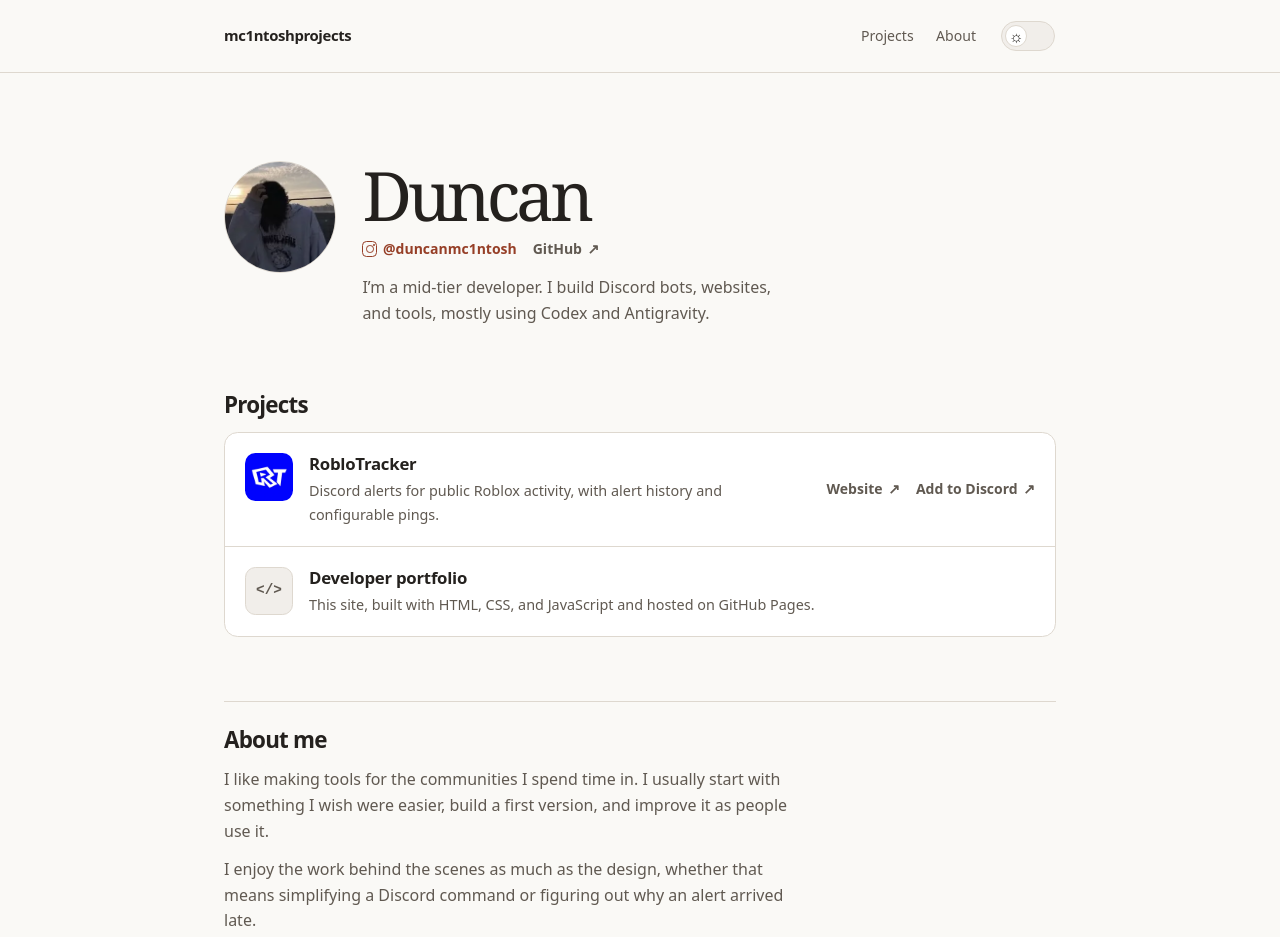
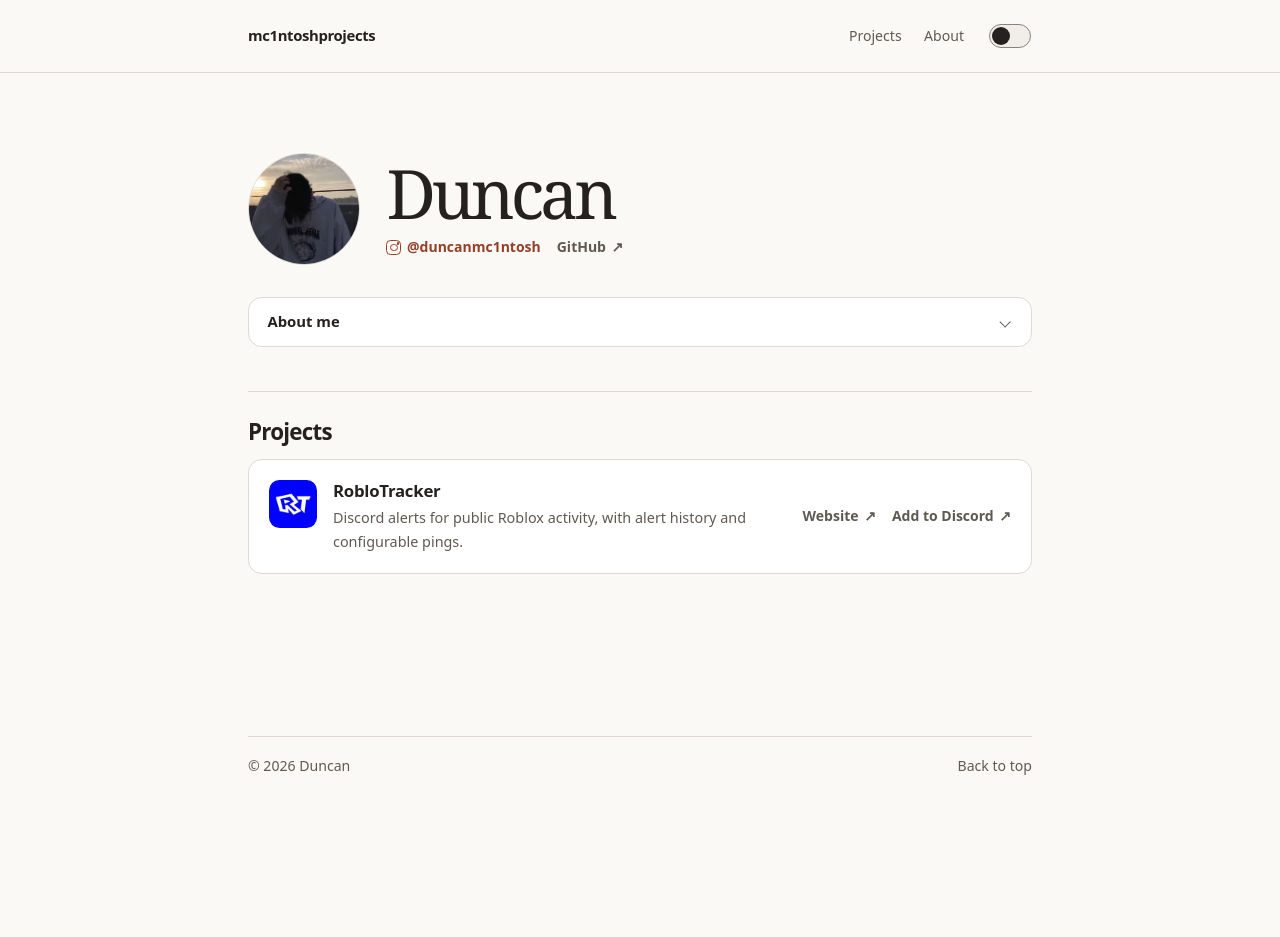
Before and after one commit to mc1ntoshprojects/mc1ntoshprojects.github.io, a plain HTML site: page index.html in a window 1280 px wide. Shown: the top 937 px of the page. After the commit the page ends 800 px from the top, so only its background shows below. Drawn offline with Linux system fonts and the light colour scheme.

Commit message:
Simplify profile with an expandable bio

```diff
--- a/index.html
+++ b/index.html
@@ -6,9 +6,9 @@
   <meta name="description" content="Duncan’s developer portfolio. Browse projects, including RobloTracker, and learn how they’re built.">
   <link rel="canonical" href="https://mc1ntoshprojects.github.io/">
   <link rel="icon" href="assets/profile.webp" type="image/webp">
-  <script src="theme.js?v=profile-refresh"></script>
-  <link rel="stylesheet" href="site.css?v=profile-refresh">
-  <title>Duncan | Developer portfolio</title>
+  <script src="theme.js?v=profile-details"></script>
+  <link rel="stylesheet" href="site.css?v=profile-details">
+  <title>Duncan | Projects</title>
 </head>
 <body>
   <a class="skip" href="#main">Skip to content</a>
@@ -20,9 +20,7 @@
         <a href="#about">About</a>
       </nav>
       <button class="theme-switch" type="button" role="switch" aria-label="Dark mode" aria-checked="false" hidden>
-        <span class="theme-track" aria-hidden="true">
-          <span class="theme-thumb"><span class="theme-sun">☼</span><span class="theme-moon">☾</span></span>
-        </span>
+        <span class="theme-track" aria-hidden="true"></span>
       </button>
     </div>
   </header>
@@ -35,13 +33,20 @@
           <a class="username" href="https://www.instagram.com/duncanmc1ntosh/"><span class="instagram-icon" aria-hidden="true"></span> @duncanmc1ntosh</a>
           <a href="https://github.com/mc1ntoshprojects">GitHub <span aria-hidden="true">↗</span></a>
         </div>
-        <p>I’m a mid-tier developer. I build Discord bots, websites, and tools, mostly using Codex and Antigravity.</p>
       </div>
     </section>
 
+    <details class="bio">
+      <summary>About me</summary>
+      <div class="bio-copy" id="about">
+        <p>I’m a mid-tier developer. I build Discord bots, websites, and tools, mostly using Codex and Antigravity.</p>
+        <p>I like building for the communities I’m part of. I usually start with something I wish were easier and improve it as people use it.</p>
+        <p>I enjoy the work behind the scenes as much as the design, whether that means simplifying a Discord command or figuring out why an alert arrived late.</p>
+      </div>
+    </details>
+
     <section class="projects" id="projects" aria-labelledby="projects-title">
       <header class="section-head"><h2 id="projects-title">Projects</h2></header>
-      <div class="project-list">
       <article class="project" aria-labelledby="rt-title">
         <img class="project-icon" src="assets/rt-logo.webp" alt="" width="48" height="48">
         <div class="project-copy">
@@ -53,20 +58,6 @@
           <a href="https://roblotracker.github.io/install/">Add to Discord <span aria-hidden="true">↗</span></a>
         </div>
       </article>
-        <article class="project" aria-labelledby="portfolio-title">
-          <span class="project-icon portfolio-icon" aria-hidden="true">&lt;/&gt;</span>
-          <div class="project-copy">
-            <h3 id="portfolio-title">Developer portfolio</h3>
-            <p>This site, built with HTML, CSS, and JavaScript and hosted on GitHub Pages.</p>
-          </div>
-        </article>
-      </div>
-    </section>
-
-    <section class="about" id="about" aria-labelledby="about-title">
-      <header class="section-head"><h2 id="about-title">About me</h2></header>
-      <p>I like making tools for the communities I spend time in. I usually start with something I wish were easier, build a first version, and improve it as people use it.</p>
-      <p>I enjoy the work behind the scenes as much as the design, whether that means simplifying a Discord command or figuring out why an alert arrived late.</p>
     </section>
   </main>
   <footer class="wrap footer">
--- a/site.css
+++ b/site.css
@@ -7,14 +7,14 @@
   --muted: light-dark(#605951, #c5bdb2);
   --border: light-dark(#ded8cf, #484039);
   --accent: light-dark(#963f27, #f1ae93);
-  --selection: light-dark(#f5e5dc, #4b322a);
-  --width: 52rem;
+  --switch-edge: light-dark(#8a837c, #90877c);
+  --width: 49rem;
   font: 100%/1.6 system-ui, sans-serif;
 }
 :root[data-theme="light"] { color-scheme: light; }
 :root[data-theme="dark"] { color-scheme: dark; }
 * { box-sizing: border-box; }
-body { margin: 0; background: var(--background); color: var(--ink); }
+body { display: grid; grid-template-rows: auto 1fr auto; min-height: 100vh; margin: 0; background: var(--background); color: var(--ink); }
 p, h1, h2, h3 { margin: 0; }
 a { color: var(--accent); text-underline-offset: .2em; }
 :focus-visible { outline: 2px solid var(--accent); outline-offset: 4px; }
@@ -32,7 +32,7 @@ section[id] { scroll-margin-top: 1.5rem; }
 .theme-switch:not([hidden]) {
   display: grid;
   place-items: center;
-  min-width: 3.5rem;
+  min-width: 2.75rem;
   min-height: 2.75rem;
   padding: 0;
   border: 0;
@@ -43,43 +43,36 @@ section[id] { scroll-margin-top: 1.5rem; }
 .theme-track {
   display: flex;
   align-items: center;
-  width: 3.375rem;
-  height: 1.875rem;
-  padding: .1875rem;
-  border: 1px solid var(--border);
+  width: 2.625rem;
+  height: 1.5rem;
+  padding: .125rem;
+  border: 1px solid var(--switch-edge);
   border-radius: inherit;
   background: var(--raised);
 }
 .theme-switch:hover .theme-track { border-color: var(--accent); }
-.theme-thumb {
-  display: grid;
-  place-items: center;
-  width: 1.375rem;
-  height: 1.375rem;
-  border: 1px solid var(--border);
+.theme-track::after {
+  content: "";
+  width: 1.125rem;
+  height: 1.125rem;
   border-radius: 50%;
-  background: var(--surface);
-  color: var(--ink);
-  font: 1rem/1 "Segoe UI Symbol", system-ui, sans-serif;
+  background: var(--ink);
 }
-.theme-moon, .theme-switch[aria-checked="true"] .theme-sun { display: none; }
-.theme-switch[aria-checked="true"] .theme-moon { display: block; }
-.theme-switch[aria-checked="true"] .theme-thumb {
-  transform: translateX(1.5rem);
-  background: var(--selection);
-  color: var(--accent);
+.theme-switch[aria-checked="true"] .theme-track { background: var(--ink); }
+.theme-switch[aria-checked="true"] .theme-track::after {
+  transform: translateX(1.125rem);
+  background: var(--background);
 }
 @media (prefers-reduced-motion: no-preference) {
-  .theme-thumb { transition: transform .18s ease; }
+  .theme-track::after { transition: transform .18s ease; }
 }
 
-.layout { padding-block: clamp(2.75rem, 8vw, 5.5rem) 4rem; }
-.profile { display: grid; grid-template-columns: auto minmax(0, 1fr); align-items: start; gap: 1.65rem; }
+.layout { padding-block: clamp(2.75rem, 8vw, 5rem) 4rem; }
+.profile { display: grid; grid-template-columns: auto minmax(0, 1fr); align-items: center; gap: 1.65rem; }
 .avatar { display: block; object-fit: cover; border-radius: 50%; border: 1px solid var(--border); }
 h1 { font-family: Georgia, "Times New Roman", serif; font-weight: 500; font-size: clamp(2.7rem, 7vw, 4.25rem); line-height: 1; letter-spacing: -.06em; }
 h2 { font-size: 1.4rem; font-weight: 650; line-height: 1.25; letter-spacing: -.035em; }
 h3 { font-size: 1.05rem; line-height: 1.3; letter-spacing: -.015em; }
-.profile-copy > p { max-width: 45ch; margin-top: .95rem; color: var(--muted); }
 .profile-links, .project-links { display: flex; flex-wrap: wrap; align-items: center; gap: .35rem 1rem; }
 .profile-links { margin-top: .55rem; }
 .profile-links a, .project-links a {
@@ -97,20 +90,66 @@ h3 { font-size: 1.05rem; line-height: 1.3; letter-spacing: -.015em; }
 .instagram-icon::before { content: ""; width: .35rem; height: .35rem; border: 1.4px solid currentColor; border-radius: 50%; }
 .instagram-icon::after { content: ""; width: .13rem; height: .13rem; position: absolute; top: .1rem; right: .1rem; border-radius: 50%; background: currentColor; }
 
-.projects, .about { margin-top: clamp(2.75rem, 7vw, 4rem); }
+.bio { margin-top: 2rem; border: 1px solid var(--border); border-radius: .85rem; background: var(--surface); }
+.bio summary {
+  display: flex;
+  justify-content: space-between;
+  align-items: center;
+  min-height: 3rem;
+  gap: 1rem;
+  padding: .75rem 1.15rem;
+  border-radius: inherit;
+  list-style: none;
+  font-size: .93rem;
+  font-weight: 650;
+  cursor: pointer;
+}
+.bio summary::-webkit-details-marker { display: none; }
+.bio summary:hover { background: var(--raised); }
+.bio summary::after {
+  content: "";
+  display: block;
+  width: .45rem;
+  height: .45rem;
+  margin-right: .2rem;
+  border-right: 1.5px solid var(--muted);
+  border-bottom: 1.5px solid var(--muted);
+  transform: rotate(45deg);
+}
+.bio[open] summary::after { transform: rotate(225deg); }
+.bio-copy { padding: 1rem 1.15rem 1.2rem; border-top: 1px solid var(--border); scroll-margin-top: 4rem; }
+.bio-copy p { max-width: 63ch; color: var(--muted); }
+.bio-copy p + p { margin-top: .75rem; }
+@media (prefers-reduced-motion: no-preference) {
+  .bio summary::after { transition: transform .18s ease; }
+  @supports (interpolate-size: allow-keywords) and selector(::details-content) {
+    .bio::details-content {
+      interpolate-size: allow-keywords;
+      height: 0;
+      overflow: clip;
+      transition: height .22s ease, content-visibility .22s allow-discrete;
+    }
+    .bio[open]::details-content { height: auto; }
+  }
+}
+
+.projects { margin-top: clamp(2rem, 5vw, 2.75rem); padding-top: 1.6rem; border-top: 1px solid var(--border); }
 .section-head { margin-bottom: .85rem; }
-.project-list { background: var(--surface); border: 1px solid var(--border); border-radius: .85rem; }
-.project { display: grid; grid-template-columns: 3rem minmax(0, 1fr) auto; gap: .35rem 1rem; align-items: start; padding: 1.25rem; }
-.project + .project { border-top: 1px solid var(--border); }
+.project {
+  display: grid;
+  grid-template-columns: 3rem minmax(0, 1fr) auto;
+  gap: .35rem 1rem;
+  align-items: start;
+  padding: 1.25rem;
+  border: 1px solid var(--border);
+  border-radius: .85rem;
+  background: var(--surface);
+}
 .project-icon { display: block; width: 3rem; height: 3rem; border-radius: .65rem; }
-.portfolio-icon { display: grid; place-items: center; border: 1px solid var(--border); background: var(--raised); color: var(--muted); font: 600 .9rem/1 ui-monospace, monospace; }
 .project-copy p { margin-top: .28rem; color: var(--muted); font-size: .9rem; }
 .project-links { align-self: center; }
 .project-links a { white-space: nowrap; }
 
-.about { border-top: 1px solid var(--border); padding-top: 1.5rem; }
-.about p { color: var(--muted); max-width: 64ch; }
-.about p + p { margin-top: .8rem; }
 .footer { display: flex; justify-content: space-between; flex-wrap: wrap; gap: .6rem; padding-block: 1.15rem 1.4rem; border-top: 1px solid var(--border); color: var(--muted); font-size: .88rem; }
 
 @media (max-width: 42rem) {
--- a/theme.js
+++ b/theme.js
@@ -19,6 +19,17 @@
   applyTheme();
   systemTheme.addEventListener("change", applyTheme);
   document.addEventListener("DOMContentLoaded", () => {
+    const bio = document.querySelector(".bio");
+    if (bio) {
+      const openBio = () => { bio.open = true; };
+      const openLinkedBio = () => {
+        if (window.location.hash === "#about") openBio();
+      };
+      document.querySelector('.main-nav a[href="#about"]')?.addEventListener("click", openBio);
+      window.addEventListener("hashchange", openLinkedBio);
+      openLinkedBio();
+    }
+
     themeSwitch = document.querySelector(".theme-switch");
     if (!themeSwitch) return;
     themeSwitch.addEventListener("click", () => {
```
Lines whose indentation alone changed are shown as unchanged.
